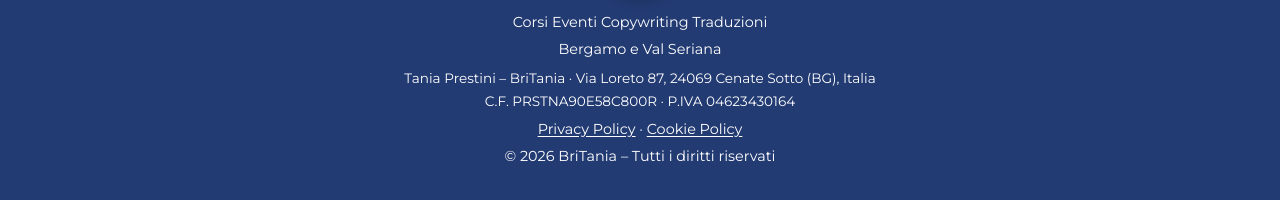
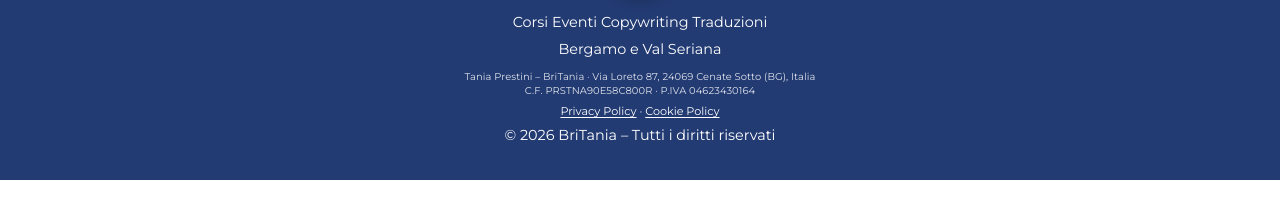
Before and after one commit to taniapre/bri-tania-site, a plain HTML site: page index.html in a window 1280 px wide. Shown: the part 6662-6862 px from the top of the page. Drawn offline with Linux system fonts and the light colour scheme.

Commit message:
Make footer legal address line very small
Co-authored-by: Cursor <cursoragent@cursor.com>

```diff
--- a/assets/styles.css
+++ b/assets/styles.css
@@ -577,9 +577,18 @@ a { color: inherit; }
 }
 
 .site-footer .legal-line {
-  font-size: 0.85rem;
-  margin: 0.35rem 0;
+  font-size: 0.62rem;
+  line-height: 1.4;
+  margin: 0.55rem auto 0.25rem;
+  max-width: 28rem;
   color: #fff;
+  opacity: 0.85;
+  letter-spacing: 0.01em;
+}
+
+.site-footer .legal-links {
+  font-size: 0.7rem;
+  margin: 0.2rem 0;
 }
 
 .site-footer .legal-links a {
```
